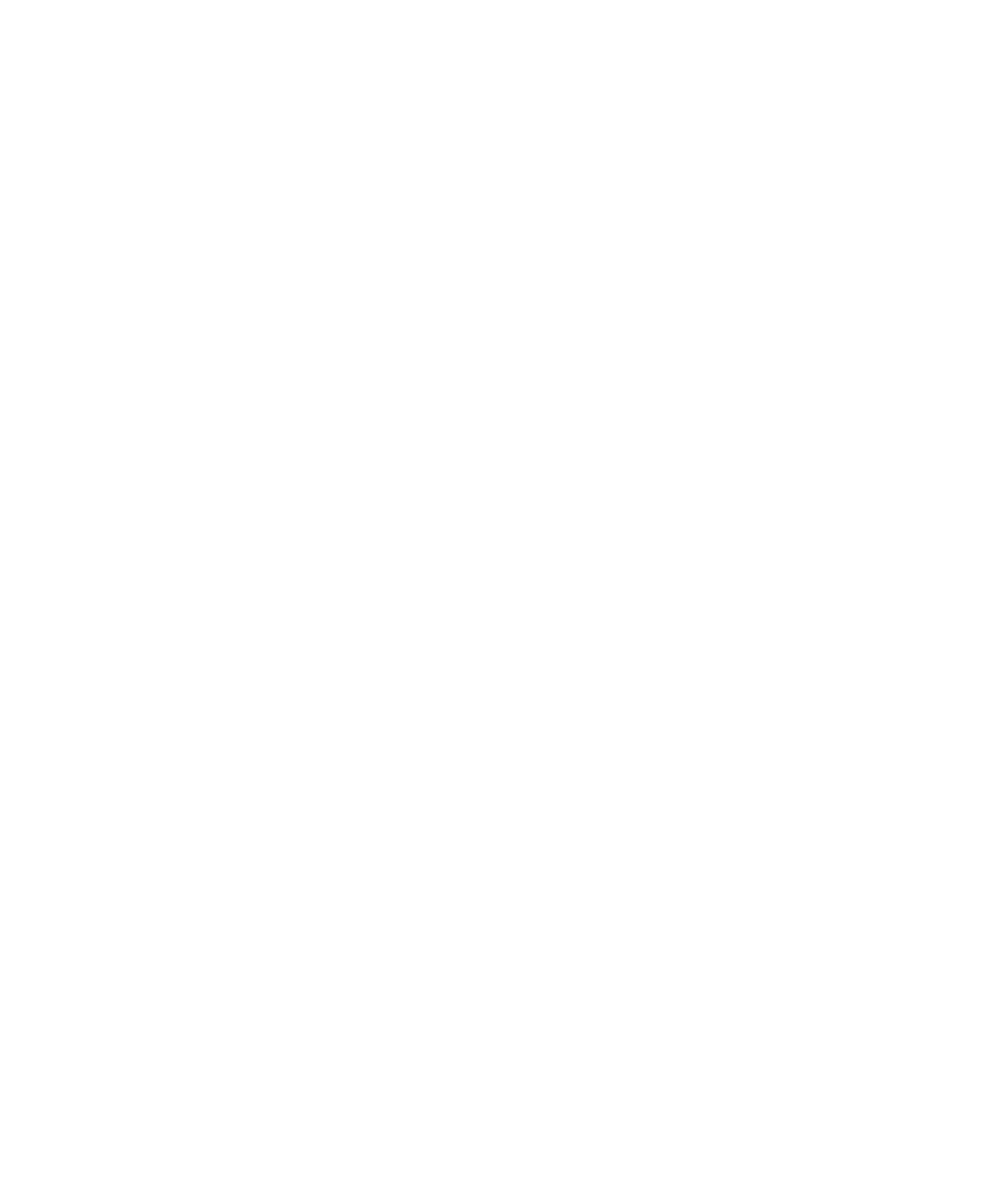
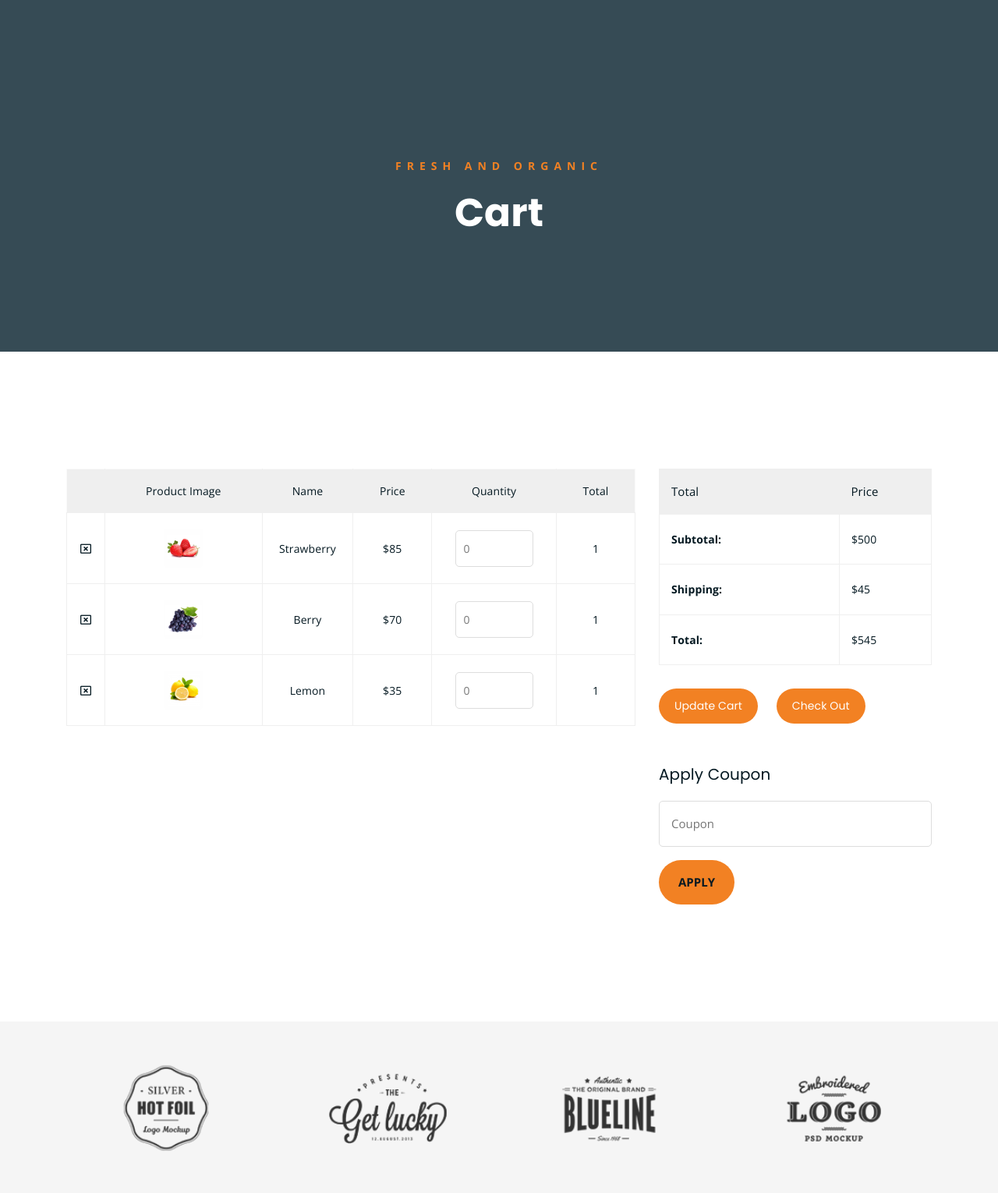
Before and after one commit to lamtung2712/Fruit-Juice-Online-Store, a Django app: page /cart/orders/ in a window 1280 px wide. Before the commit the page is empty. Shown: the whole page at 78% size. Before the commit the page ends 800 px from the top, so only its background shows below. Run offline with Django 4.2, Linux system fonts and the light colour scheme; parts of the project's set-up code (start-up, migrations or seed data) failed here and were passed over; some libraries are stand-ins or nearby versions.

Commit message:
Change html cart

```diff
--- a/Templates/homepage/cart.html
+++ b/Templates/homepage/cart.html
@@ -1,136 +1,97 @@
-<!DOCTYPE html>
 {% extends 'homepage/base.html' %}
 {% load static %}
 
-<html lang="en">
-<head>
-	<meta charset="UTF-8">
-	<meta http-equiv="X-UA-Compatible" content="IE=edge">
-	<meta name="viewport" content="width=device-width, initial-scale=1">
-	<meta name="description" content="Responsive Bootstrap4 Shop Template, Created by Imran Hossain from https://imransdesign.com/">
-
-	<!-- title -->
-	<title>Cart</title>
-
-	<!-- favicon -->
-	<link rel="shortcut icon" type="image/png" href="assets/img/favicon.png">
-	<!-- google font -->
-	<link href="https://fonts.googleapis.com/css?family=Open+Sans:300,400,700" rel="stylesheet">
-	<link href="https://fonts.googleapis.com/css?family=Poppins:400,700&display=swap" rel="stylesheet">
-	<!-- fontawesome -->
-	<link rel="stylesheet" href="{% static 'homepage/assets/css/all.min.css' %}">
-	<!-- bootstrap -->
-	<link rel="stylesheet" href="{% static 'homepage/assets/bootstrap/css/bootstrap.min.css' %}">
-	<!-- owl carousel -->
-	<link rel="stylesheet" href="{% static 'homepage/assets/css/owl.carousel.css' %}">
-	<!-- magnific popup -->
-	<link rel="stylesheet" href="{% static 'homepage/assets/css/magnific-popup.css' %}">
-	<!-- animate css -->
-	<link rel="stylesheet" href="{% static 'homepage/assets/css/animate.css' %}">
-	<!-- mean menu css -->
-	<link rel="stylesheet" href="{% static 'homepage/assets/css/meanmenu.min.css' %}">
-	<!-- main style -->
-	<link rel="stylesheet" href="{% static 'homepage/assets/css/main.css' %}">
-	<!-- responsive -->
-	<link rel="stylesheet" href="{% static 'homepage/assets/css/responsive.css' %}">
-
-</head>
-<body>
-
 	<!--PreLoader-->
-    <div class="loader">
-        <div class="loader-inner">
-            <div class="circle"></div>
-        </div>
-    </div>
 <!--PreLoader Ends-->
 
 <!-- header -->
-	<div class="top-header-area" id="sticker">
-		<div class="container">
-			<div class="row">
-				<div class="col-lg-12 col-sm-12 text-center">
-					<div class="main-menu-wrap">
-						<!-- logo -->
-						<div class="site-logo">
-							<a href="index.html">
-								<img src="static homepage/assets/img/logo.png" alt="">
-							</a>
-						</div>
-						<!-- logo -->
-
-						<!-- menu start -->
-						<nav class="main-menu">
-							<ul>
-								<li class="current-list-item"><a href="#">Home</a>
-									<ul class="sub-menu">
-										<li><a href="index.html">Static Home</a></li>
-										<li><a href="index_2.html">Slider Home</a></li>
-									</ul>
-								</li>
-								<li><a href="about.html">About</a></li>
-								<li><a href="#">Pages</a>
-									<ul class="sub-menu">
-										<li><a href="404.html">404 page</a></li>
-										<li><a href="about.html">About</a></li>
-										<li><a href="cart.html">Cart</a></li>
-										<li><a href="checkout.html">Check Out</a></li>
-										<li><a href="contact.html">Contact</a></li>
-										<li><a href="news.html">News</a></li>
-										<li><a href="shop.html">Shop</a></li>
-									</ul>
-								</li>
-								<li><a href="news.html">News</a>
-									<ul class="sub-menu">
-										<li><a href="news.html">News</a></li>
-										<li><a href="single-news.html">Single News</a></li>
-									</ul>
-								</li>
-								<li><a href="contact.html">Contact</a></li>
-								<li><a href="shop.html">Shop</a>
-									<ul class="sub-menu">
-										<li><a href="shop.html">Shop</a></li>
-										<li><a href="checkout.html">Check Out</a></li>
-										<li><a href="single-product.html">Single Product</a></li>
-										<li><a href="cart.html">Cart</a></li>
-									</ul>
-								</li>
-								<li>
-									<div class="header-icons">
-										<a class="shopping-cart" href="cart.html"><i class="fas fa-shopping-cart"></i></a>
-										<a class="mobile-hide search-bar-icon" href="#"><i class="fas fa-search"></i></a>
-									</div>
-								</li>
-							</ul>
-						</nav>
-						<a class="mobile-show search-bar-icon" href="#"><i class="fas fa-search"></i></a>
-						<div class="mobile-menu"></div>
-						<!-- menu end -->
-					</div>
-				</div>
-			</div>
-		</div>
-	</div>
+{#<div class="top-header-area" id="sticker">#}
+{#    <div class="container">#}
+{#        <div class="row">#}
+{#            <div class="col-lg-12 col-sm-12 text-center">#}
+{#                <div class="main-menu-wrap">#}
+{#                    <!-- logo -->#}
+{#                    <div class="site-logo">#}
+{#                        <a href="index.html">#}
+{#                            <img src="static homepage/assets/img/logo.png" alt="">#}
+{#                        </a>#}
+{#                    </div>#}
+{#                    <!-- logo -->#}
+{##}
+{#                    <!-- menu start -->#}
+{#                    <nav class="main-menu">#}
+{#                        <ul>#}
+{#                            <li class="current-list-item"><a href="#">Home</a>#}
+{#                                <ul class="sub-menu">#}
+{#                                    <li><a href="index.html">Static Home</a></li>#}
+{#                                    <li><a href="index_2.html">Slider Home</a></li>#}
+{#                                </ul>#}
+{#                            </li>#}
+{#                            <li><a href="about.html">About</a></li>#}
+{#                            <li><a href="#">Pages</a>#}
+{#                                <ul class="sub-menu">#}
+{#                                    <li><a href="404.html">404 page</a></li>#}
+{#                                    <li><a href="about.html">About</a></li>#}
+{#                                    <li><a href="cart.html">Cart</a></li>#}
+{#                                    <li><a href="checkout.html">Check Out</a></li>#}
+{#                                    <li><a href="contact.html">Contact</a></li>#}
+{#                                    <li><a href="news.html">News</a></li>#}
+{#                                    <li><a href="shop.html">Shop</a></li>#}
+{#                                </ul>#}
+{#                            </li>#}
+{#                            <li><a href="news.html">News</a>#}
+{#                                <ul class="sub-menu">#}
+{#                                    <li><a href="news.html">News</a></li>#}
+{#                                    <li><a href="single-news.html">Single News</a></li>#}
+{#                                </ul>#}
+{#                            </li>#}
+{#                            <li><a href="contact.html">Contact</a></li>#}
+{#                            <li><a href="shop.html">Shop</a>#}
+{#                                <ul class="sub-menu">#}
+{#                                    <li><a href="shop.html">Shop</a></li>#}
+{#                                    <li><a href="checkout.html">Check Out</a></li>#}
+{#                                    <li><a href="single-product.html">Single Product</a></li>#}
+{#                                    <li><a href="cart.html">Cart</a></li>#}
+{#                                </ul>#}
+{#                            </li>#}
+{#                            <li>#}
+{#                                <div class="header-icons">#}
+{#                                    <a class="shopping-cart" href="cart.html"><i class="fas fa-shopping-cart"></i></a>#}
+{#                                    <a class="mobile-hide search-bar-icon" href="#"><i class="fas fa-search"></i></a>#}
+{#                                </div>#}
+{#                            </li>#}
+{#                        </ul>#}
+{#                    </nav>#}
+{#                    <a class="mobile-show search-bar-icon" href="#"><i class="fas fa-search"></i></a>#}
+{#                    <div class="mobile-menu"></div>#}
+{#                    <!-- menu end -->#}
+{#                </div>#}
+{#            </div>#}
+{#        </div>#}
+{#    </div>#}
+{#</div>#}
 <!-- end header -->
 
-	<!-- search area -->
-	<div class="search-area">
-		<div class="container">
-			<div class="row">
-				<div class="col-lg-12">
-					<span class="close-btn"><i class="fas fa-window-close"></i></span>
-					<div class="search-bar">
-						<div class="search-bar-tablecell">
-							<h3>Search For:</h3>
-							<input type="text" placeholder="Keywords">
-							<button type="submit">Search <i class="fas fa-search"></i></button>
-						</div>
-					</div>
-				</div>
-			</div>
-		</div>
-	</div>
-	<!-- end search arewa -->
+{#<!-- search area -->#}
+{#<div class="search-area">#}
+{#    <div class="container">#}
+{#        <div class="row">#}
+{#            <div class="col-lg-12">#}
+{#                <span class="close-btn"><i class="fas fa-window-close"></i></span>#}
+{#                <div class="search-bar">#}
+{#                    <div class="search-bar-tablecell">#}
+{#                        <h3>Search For:</h3>#}
+{#                        <input type="text" placeholder="Keywords">#}
+{#                        <button type="submit">Search <i class="fas fa-search"></i></button>#}
+{#                    </div>#}
+{#                </div>#}
+{#            </div>#}
+{#        </div>#}
+{#    </div>#}
+{#</div>#}
+{#<!-- end search arewa -->#}
+
+{% block content %}
 
 <!-- breadcrumb-section -->
 <div class="breadcrumb-section breadcrumb-bg">
@@ -146,6 +107,7 @@
     </div>
 </div>
 <!-- end breadcrumb section -->
+
 
 <!-- cart -->
 <div class="cart-section mt-150 mb-150">
@@ -167,7 +129,7 @@
                         <tbody>
                             <tr class="table-body-row">
                                 <td class="product-remove"><a href="#"><i class="far fa-window-close"></i></a></td>
-									<td class="product-image"><img src="static homepage/assets/img/products/product-img-1.jpg" alt=""></td>
+                                <td class="product-image"><img src="homepage/assets/img/products/product-img-1.jpg" alt=""></td>
                                 <td class="product-name">Strawberry</td>
                                 <td class="product-price">$85</td>
                                 <td class="product-quantity"><input type="number" placeholder="0"></td>
@@ -175,7 +137,7 @@
                             </tr>
                             <tr class="table-body-row">
                                 <td class="product-remove"><a href="#"><i class="far fa-window-close"></i></a></td>
-									<td class="product-image"><img src="static homepage/assets/img/products/product-img-2.jpg" alt=""></td>
+                                <td class="product-image"><img src="homepage/assets/img/products/product-img-2.jpg" alt=""></td>
                                 <td class="product-name">Berry</td>
                                 <td class="product-price">$70</td>
                                 <td class="product-quantity"><input type="number" placeholder="0"></td>
@@ -183,7 +145,7 @@
                             </tr>
                             <tr class="table-body-row">
                                 <td class="product-remove"><a href="#"><i class="far fa-window-close"></i></a></td>
-									<td class="product-image"><img src="static homepage/assets/img/products/product-img-3.jpg" alt=""></td>
+                                <td class="product-image"><img src="homepage/assets/img/products/product-img-3.jpg" alt=""></td>
                                 <td class="product-name">Lemon</td>
                                 <td class="product-price">$35</td>
                                 <td class="product-quantity"><input type="number" placeholder="0"></td>
@@ -266,11 +228,4 @@
     </div>
 </div>
 <!-- end logo carousel -->
-
-
-
-
-
-
-</body>
-</html>
+{% endblock %}
```
Lines whose indentation alone changed are shown as unchanged.
